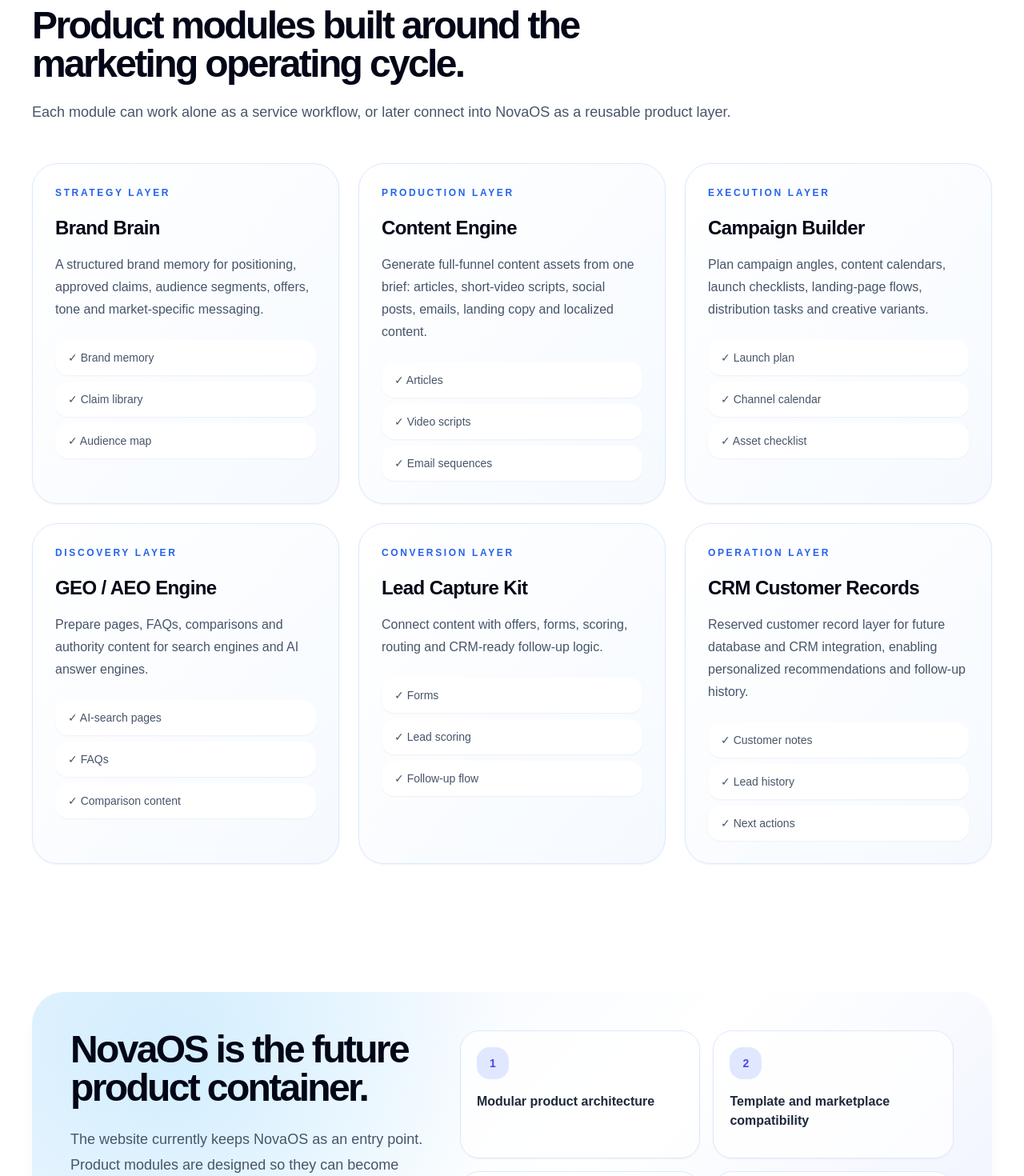
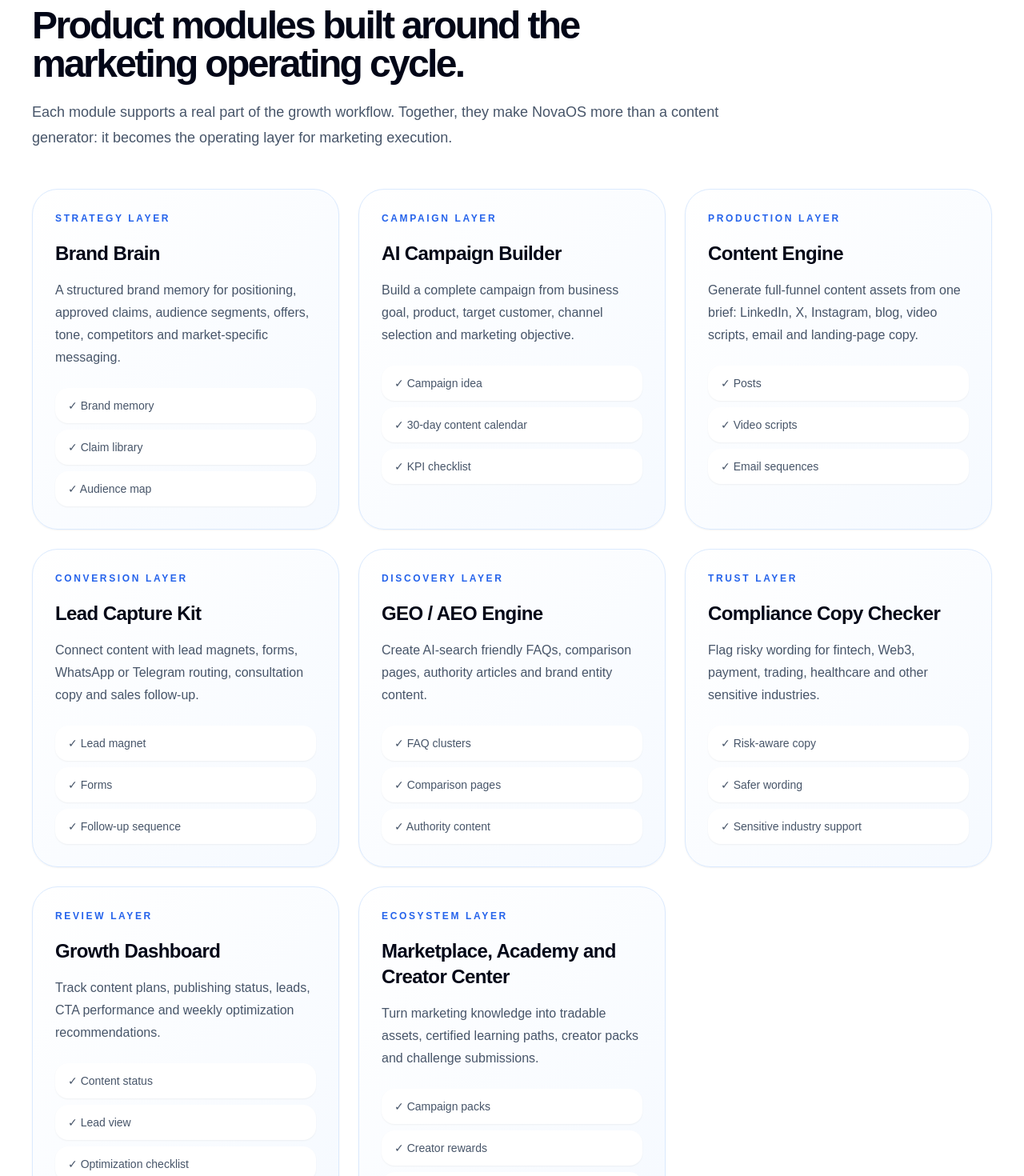
Before and after one commit to Booyuu/Novatest, a Next.js app: page /products in a window 1280 px wide. Shown: the part 1160-2630 px from the top of the page at 80% size. Built offline with nearby package versions, Linux system fonts and the light colour scheme.

Commit message:
Reposition products page around active NovaOS modules

```diff
--- a/app/products/page.tsx
+++ b/app/products/page.tsx
@@ -10,51 +10,55 @@
 const copy = {
   en: {
     eyebrow: 'Products',
-    title: 'The NovaStudio product ecosystem for AI marketing operations.',
-    body: 'NovaStudio connects strategy, content, campaigns, GEO, lead capture and customer operation into a modular AI marketing architecture. NovaOS is the future operating system layer; the current product page explains the ecosystem before the full product launch.',
-    badges: ['NovaOS Core', 'AI Agents', 'Content Engine', 'CRM-ready'],
+    title: 'NovaOS product modules for AI marketing operations.',
+    body: 'NovaOS is the operating system behind NovaStudio. It turns strategy, brand memory, campaign planning, content generation, GEO/AEO, lead capture, compliance-aware copy and growth review into one modular marketing workflow.',
+    badges: ['NovaOS Core', 'AI Campaign Builder', 'Brand Brain', 'Growth Dashboard'],
     metrics: [['8+', 'Product modules'], ['30+', 'Workflow templates'], ['4', 'Language markets'], ['6', 'Operating layers'], ['24/7', 'Assistant interface'], ['Global', 'Growth-ready']],
     cardsTitle: 'Product modules built around the marketing operating cycle.',
-    cardsBody: 'Each module can work alone as a service workflow, or later connect into NovaOS as a reusable product layer.',
+    cardsBody: 'Each module supports a real part of the growth workflow. Together, they make NovaOS more than a content generator: it becomes the operating layer for marketing execution.',
     cards: [
-      { kicker: 'Strategy layer', title: 'Brand Brain', body: 'A structured brand memory for positioning, approved claims, audience segments, offers, tone and market-specific messaging.', points: ['Brand memory', 'Claim library', 'Audience map'] },
-      { kicker: 'Production layer', title: 'Content Engine', body: 'Generate full-funnel content assets from one brief: articles, short-video scripts, social posts, emails, landing copy and localized content.', points: ['Articles', 'Video scripts', 'Email sequences'] },
-      { kicker: 'Execution layer', title: 'Campaign Builder', body: 'Plan campaign angles, content calendars, launch checklists, landing-page flows, distribution tasks and creative variants.', points: ['Launch plan', 'Channel calendar', 'Asset checklist'] },
-      { kicker: 'Discovery layer', title: 'GEO / AEO Engine', body: 'Prepare pages, FAQs, comparisons and authority content for search engines and AI answer engines.', points: ['AI-search pages', 'FAQs', 'Comparison content'] },
-      { kicker: 'Conversion layer', title: 'Lead Capture Kit', body: 'Connect content with offers, forms, scoring, routing and CRM-ready follow-up logic.', points: ['Forms', 'Lead scoring', 'Follow-up flow'] },
-      { kicker: 'Operation layer', title: 'CRM Customer Records', body: 'Reserved customer record layer for future database and CRM integration, enabling personalized recommendations and follow-up history.', points: ['Customer notes', 'Lead history', 'Next actions'] },
+      { kicker: 'Strategy layer', title: 'Brand Brain', body: 'A structured brand memory for positioning, approved claims, audience segments, offers, tone, competitors and market-specific messaging.', points: ['Brand memory', 'Claim library', 'Audience map'] },
+      { kicker: 'Campaign layer', title: 'AI Campaign Builder', body: 'Build a complete campaign from business goal, product, target customer, channel selection and marketing objective.', points: ['Campaign idea', '30-day content calendar', 'KPI checklist'] },
+      { kicker: 'Production layer', title: 'Content Engine', body: 'Generate full-funnel content assets from one brief: LinkedIn, X, Instagram, blog, video scripts, email and landing-page copy.', points: ['Posts', 'Video scripts', 'Email sequences'] },
+      { kicker: 'Conversion layer', title: 'Lead Capture Kit', body: 'Connect content with lead magnets, forms, WhatsApp or Telegram routing, consultation copy and sales follow-up.', points: ['Lead magnet', 'Forms', 'Follow-up sequence'] },
+      { kicker: 'Discovery layer', title: 'GEO / AEO Engine', body: 'Create AI-search friendly FAQs, comparison pages, authority articles and brand entity content.', points: ['FAQ clusters', 'Comparison pages', 'Authority content'] },
+      { kicker: 'Trust layer', title: 'Compliance Copy Checker', body: 'Flag risky wording for fintech, Web3, payment, trading, healthcare and other sensitive industries.', points: ['Risk-aware copy', 'Safer wording', 'Sensitive industry support'] },
+      { kicker: 'Review layer', title: 'Growth Dashboard', body: 'Track content plans, publishing status, leads, CTA performance and weekly optimization recommendations.', points: ['Content status', 'Lead view', 'Optimization checklist'] },
+      { kicker: 'Ecosystem layer', title: 'Marketplace, Academy and Creator Center', body: 'Turn marketing knowledge into tradable assets, certified learning paths, creator packs and challenge submissions.', points: ['Campaign packs', 'Creator rewards', 'Academy tracks'] },
     ],
-    featureTitle: 'NovaOS is the future product container.',
-    featureBody: 'The website currently keeps NovaOS as an entry point. Product modules are designed so they can become repeatable software workflows later instead of remaining one-off agency work.',
-    featurePoints: ['Modular product architecture', 'Template and marketplace compatibility', 'CRM and database interface reserved', 'Academy and creator layer ready'],
-    processTitle: 'How a productized workflow is created.',
+    featureTitle: 'NovaOS is the product container for NovaStudio.',
+    featureBody: 'NovaStudio delivers the front-door trust and service layer. NovaOS holds the repeatable system: tools, templates, Academy, marketplace assets, creator economy and customer growth data.',
+    featurePoints: ['Brand Brain and customer records', 'AI Campaign Builder for 30-day campaigns', 'Marketplace assets and creator packs', 'Academy and challenge workflows'],
+    processTitle: 'How a NovaOS workflow operates.',
     process: [
-      { kicker: '01', title: 'Map the growth problem', body: 'Clarify the target market, offer, buyer journey and trust blockers before building any asset.' },
-      { kicker: '02', title: 'Create repeatable modules', body: 'Turn the workflow into content blocks, campaign steps, lead logic and data fields.' },
-      { kicker: '03', title: 'Package reusable assets', body: 'Convert useful templates, prompts and playbooks into assets that can be reused across clients and industries.' },
-      { kicker: '04', title: 'Prepare for NovaOS', body: 'Keep the workflow structured so it can later connect with dashboards, customer records and marketplace assets.' },
+      { kicker: '01', title: 'Build Brand Brain', body: 'Collect product information, customer profile, tone, selling points, competitors and restricted wording.' },
+      { kicker: '02', title: 'Create campaign strategy', body: 'Generate positioning, campaign theme, core message, channel plan, CTA and KPI checklist.' },
+      { kicker: '03', title: 'Generate assets and lead path', body: 'Create posts, scripts, emails, landing copy, lead magnet, form copy and follow-up sequence.' },
+      { kicker: '04', title: 'Review growth loop', body: 'Use dashboard logic, customer records and performance signals to improve the next campaign cycle.' },
     ],
     faqTitle: 'Product questions.',
-    faqs: [['Is NovaOS live now?', 'Not yet. NovaOS is kept as a product entry point while the full system is under development.'], ['Can the modules be used before NovaOS launches?', 'Yes. They can be delivered as structured service workflows first, then migrated into productized modules later.'], ['Can we add our own templates?', 'Yes. The future marketplace and academy layers are designed for template assets, creator packs and reusable playbooks.'], ['Can this connect to a CRM?', 'The customer record and assistant interface are reserved for future CRM and database integration.']],
-    ctaTitle: 'Design your first AI marketing product workflow.',
-    ctaBody: 'Start with one business goal, one target market and one conversion path. NovaStudio can turn it into a structured operating workflow.',
+    faqs: [['Why does the NovaOS entry show an update message?', 'The public interface is being updated. The website still presents NovaOS as the core system and routes users through the special NovaOS entry.'], ['Is NovaOS just an AI writing tool?', 'No. The product architecture starts from business goals and connects strategy, content, channels, leads and review.'], ['Can we add templates and creator assets?', 'Yes. Marketplace assets, campaign packs, positioning packs, playbooks and creator packs are part of the NovaOS ecosystem.'], ['Can this connect to CRM and customer records?', 'Yes. Customer records and the AI assistant interface are structured for CRM and database integration.']],
+    ctaTitle: 'Design your first NovaOS marketing workflow.',
+    ctaBody: 'Start with one business goal, one target customer and one conversion path. NovaStudio can translate it into NovaOS-ready operating modules.',
     ctaLabel: 'Book a product strategy call',
   },
   zh: {
-    eyebrow: '产品与服务', title: 'NovaStudio AI 营销运营产品生态。', body: 'NovaStudio 把策略、内容、活动、GEO、线索捕获和客户运营连接成模块化 AI 营销架构。NovaOS 是未来的操作系统层；当前产品页先展示整体生态和产品化方向。', badges: ['NovaOS 核心', 'AI 智能体', '内容引擎', 'CRM 预留'], metrics: [['8+', '产品模块'], ['30+', '工作流模板'], ['4', '语言市场'], ['6', '运营层'], ['24/7', 'AI 助手接口'], ['Global', '全球增长准备']],
-    cardsTitle: '围绕营销运营周期搭建的产品模块。', cardsBody: '每个模块既可以作为服务工作流独立交付，也可以后续接入 NovaOS，变成可复用的产品层。',
+    eyebrow: '产品与服务', title: 'NovaOS 的 AI 营销运营产品模块。', body: 'NovaOS 是 NovaStudio 背后的操作系统。它把策略、品牌记忆、活动策划、内容生成、GEO/AEO、线索获取、合规感文案和增长复盘整合成一套模块化营销工作流。', badges: ['NovaOS 核心', 'AI 活动构建器', '品牌大脑', '增长仪表盘'], metrics: [['8+', '产品模块'], ['30+', '工作流模板'], ['4', '语言市场'], ['6', '运营层'], ['24/7', 'AI 助手接口'], ['Global', '全球增长准备']],
+    cardsTitle: '围绕营销运营周期搭建的产品模块。', cardsBody: '每个模块都对应真实增长工作流的一环。组合起来，NovaOS 不只是内容生成器，而是营销执行的操作层。',
     cards: [
-      { kicker: '策略层', title: '品牌大脑', body: '结构化管理品牌定位、合规话术、受众、offer、语气和不同市场的表达方式。', points: ['品牌记忆', '话术库', '受众地图'] },
-      { kicker: '生产层', title: '内容引擎', body: '从一个 brief 生成文章、短视频脚本、社媒内容、邮件、落地页文案和本地化内容。', points: ['文章', '视频脚本', '邮件序列'] },
-      { kicker: '执行层', title: '活动构建器', body: '规划 campaign 角度、内容日历、上线清单、落地页路径、分发任务和创意变体。', points: ['上线计划', '渠道日历', '素材清单'] },
-      { kicker: '发现层', title: 'GEO / AEO 引擎', body: '为搜索引擎和 AI 答案引擎准备页面、FAQ、对比内容和权威内容。', points: ['AI 搜索页面', 'FAQ', '对比内容'] },
-      { kicker: '转化层', title: '线索捕获工具', body: '把内容和 offer、表单、评分、分配逻辑、CRM 跟进流程连接起来。', points: ['表单', '线索评分', '跟进流程'] },
-      { kicker: '运营层', title: 'CRM 客户记录', body: '为未来数据库和 CRM 连接预留客户记录层，用于个性化建议和跟进历史。', points: ['客户备注', '线索历史', '下一步动作'] },
+      { kicker: '策略层', title: '品牌大脑', body: '结构化管理品牌定位、合规话术、受众、offer、语气、竞品和不同市场表达。', points: ['品牌记忆', '话术库', '受众地图'] },
+      { kicker: '活动层', title: 'AI 活动构建器', body: '从业务目标、产品、目标客户、行业、平台和营销目标生成完整 campaign。', points: ['活动主题', '30 天内容日历', 'KPI 清单'] },
+      { kicker: '生产层', title: '内容引擎', body: '从一个 brief 生成 LinkedIn、X、Instagram、blog、视频脚本、邮件和落地页文案。', points: ['帖子', '视频脚本', '邮件序列'] },
+      { kicker: '转化层', title: '线索获取工具包', body: '把内容连接到 lead magnet、表单、WhatsApp/Telegram 引导、预约咨询和销售跟进。', points: ['Lead magnet', '表单', '跟进序列'] },
+      { kicker: '发现层', title: 'GEO / AEO 引擎', body: '生成 AI 搜索友好的 FAQ、对比页、权威文章和品牌实体内容。', points: ['FAQ 集群', '对比页面', '权威内容'] },
+      { kicker: '信任层', title: '合规文案检查', body: '提示金融、Web3、支付、交易、医疗等敏感行业中的高风险表达。', points: ['风险表达', '更稳妥措辞', '敏感行业支持'] },
+      { kicker: '复盘层', title: '增长仪表盘', body: '展示内容计划、发布状态、线索、CTA 表现和每周优化建议。', points: ['内容状态', '线索视图', '优化清单'] },
+      { kicker: '生态层', title: '市场、学院与创作者中心', body: '把营销知识变成可交易资产、认证课程、创作者包和挑战赛作品。', points: ['Campaign packs', '创作者奖励', '学院轨道'] },
     ],
-    featureTitle: 'NovaOS 是未来的产品容器。', featureBody: '当前官网只保留 NovaOS 入口。所有模块都会按照可产品化的方式设计，避免只停留在一次性的 agency 交付。', featurePoints: ['模块化产品架构', '兼容模板市场', '预留 CRM 与数据库接口', '学院与创作者生态预留'],
-    processTitle: '产品化工作流如何形成。', process: [{ kicker: '01', title: '梳理增长问题', body: '先明确目标市场、offer、客户路径和信任阻碍。' }, { kicker: '02', title: '拆成可复用模块', body: '把流程拆成内容块、活动步骤、线索逻辑和数据字段。' }, { kicker: '03', title: '沉淀资产', body: '把模板、prompt 和 playbook 变成可复用资产。' }, { kicker: '04', title: '接入 NovaOS', body: '保持结构化，未来可连接 dashboard、客户记录和市场资产。' }],
-    faqTitle: '产品常见问题。', faqs: [['NovaOS 现在上线了吗？', '还没有。当前只保留产品入口，完整系统仍在开发中。'], ['模块可以先用吗？', '可以。可以先作为结构化服务工作流交付，后续再迁移进产品模块。'], ['可以添加自己的模板吗？', '可以。未来市场和学院层会支持模板资产、创作者包和 playbook。'], ['可以连接 CRM 吗？', '客户记录和 AI 助手接口已预留，后续可连接 CRM 与数据库。']],
-    ctaTitle: '设计你的第一个 AI 营销产品工作流。', ctaBody: '从一个业务目标、一个目标市场和一条转化路径开始，NovaStudio 可以把它变成结构化运营工作流。', ctaLabel: '预约产品策略沟通',
+    featureTitle: 'NovaOS 是 NovaStudio 的产品容器。', featureBody: 'NovaStudio 负责企业级前门、信任和服务交付；NovaOS 承载可重复系统：工具、模板、学院、市场资产、创作者经济和客户增长数据。', featurePoints: ['品牌大脑与客户记录', '30 天 campaign 活动构建器', '市场资产与创作者包', '学院与挑战赛工作流'],
+    processTitle: 'NovaOS 工作流如何运转。', process: [{ kicker: '01', title: '建立品牌大脑', body: '收集产品信息、客户画像、语气、卖点、竞品和禁用表达。' }, { kicker: '02', title: '生成活动策略', body: '生成定位、活动主题、核心信息、渠道计划、CTA 和 KPI 清单。' }, { kicker: '03', title: '生成资产与线索路径', body: '创建帖子、脚本、邮件、落地页文案、lead magnet、表单和跟进序列。' }, { kicker: '04', title: '复盘增长循环', body: '通过 dashboard、客户记录和表现信号优化下一轮 campaign。' }],
+    faqTitle: '产品常见问题。', faqs: [['为什么进入 NovaOS 会显示更新中？', '当前公开入口正在更新。官网仍然把 NovaOS 作为核心系统展示，并通过特殊入口引导用户。'], ['NovaOS 只是 AI 写作工具吗？', '不是。NovaOS 从业务目标出发，连接策略、内容、渠道、线索和复盘。'], ['可以添加模板和创作者资产吗？', '可以。市场资产、campaign pack、定位包、playbook 和创作者包都是 NovaOS 生态的一部分。'], ['可以连接 CRM 和客户记录吗？', '可以。客户记录和 AI 助手接口按 CRM 与数据库集成方向设计。']],
+    ctaTitle: '设计你的第一个 NovaOS 营销工作流。', ctaBody: '从一个业务目标、一个目标客户和一条转化路径开始，NovaStudio 可以把它转化为 NovaOS-ready 运营模块。', ctaLabel: '预约产品策略沟通',
   },
   ja: null,
   ko: null,
@@ -68,7 +72,7 @@
 
   return (
     <main className="bg-white text-slate-950">
-      <Navbar onOpenModal={openModal} />
+      <Navbar onOpenModal={modalOpen ? () => undefined : openModal} />
       <DeepPageTemplate copy={page} onOpenModal={openModal} />
       <Footer onOpenModal={openModal} />
       <MaintenanceModal open={modalOpen} onClose={() => setModalOpen(false)} />
```
